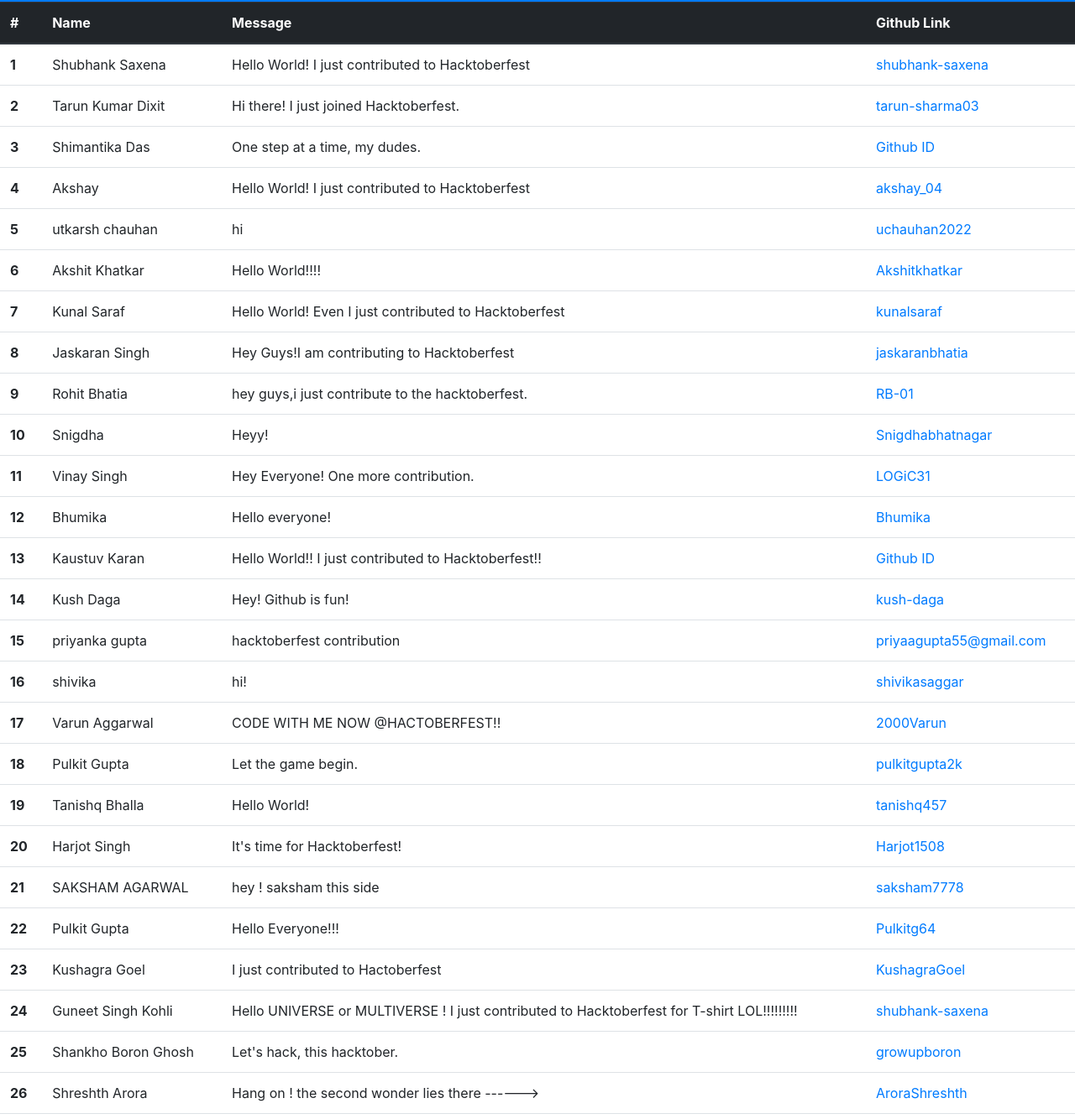
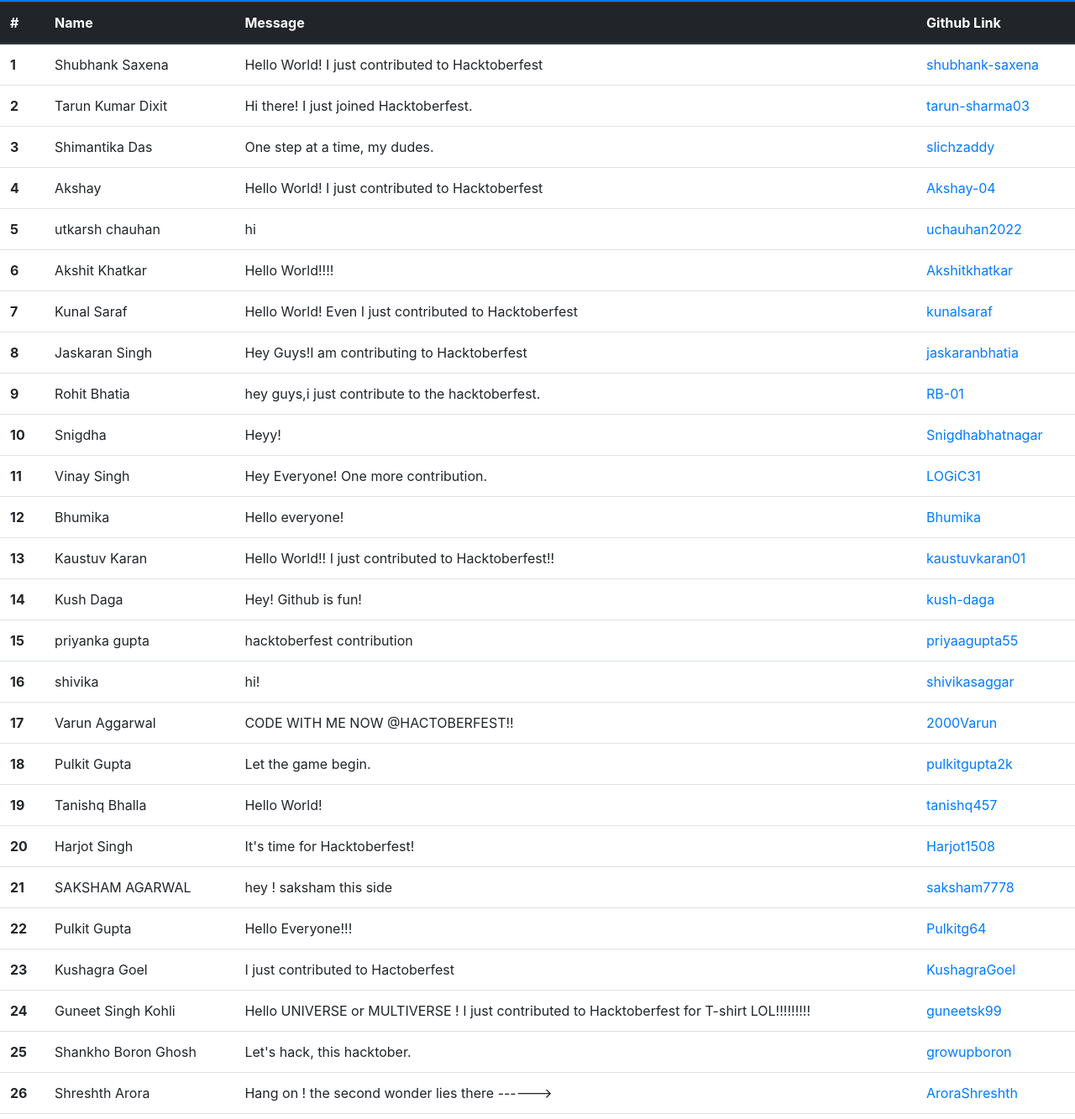
Before and after one commit to creative-computing-society/creative-computing-society.github.io, a website with bundled scripts: page index.html in a window 1280 px wide. Shown: the part 1227-2560 px from the top of the page at 84% size. Built offline with nearby package versions, Linux system fonts and the light colour scheme.

Commit message:
Update index.html (#58)
fixed some typos

```diff
--- a/index.html
+++ b/index.html
@@ -95,14 +95,14 @@
             <th scope="row">3</th>
             <td>Shimantika Das</td>
             <td>One step at a time, my dudes.</td>
-            <td><a href="https://github.com/slichzaddy">Github ID</a></td>
+            <td><a href="https://github.com/slichzaddy">slichzaddy</a></td>
           </tr>
 
           <tr>
             <th scope="row">4</th>
             <td>Akshay</td>
             <td>Hello World! I just contributed to Hacktoberfest</td>
-            <td><a href="https://github.com/Akshay-04">akshay_04</a></td>
+            <td><a href="https://github.com/Akshay-04">Akshay-04</a></td>
           </tr>
 
            <tr>
@@ -170,7 +170,7 @@
             <th scope="row">13</th>
             <td>Kaustuv Karan</td>
             <td>Hello World!! I just contributed to Hacktoberfest!!</td>
-            <td><a href="https://github.com/kaustuvkaran01">Github ID</a></td>
+            <td><a href="https://github.com/kaustuvkaran01">kaustuvkaran01</a></td>
           </tr>
 
           <tr>
@@ -183,7 +183,7 @@
             <th scope="row">15</th>
             <td>priyanka gupta</d>
             <td>hacktoberfest contribution</td>
-            <td><a href="https://github.com/priyankagupta532">priyaagupta55@gmail.com</a></td>
+            <td><a href="https://github.com/priyankagupta532">priyaagupta55</a></td>
           </tr>
 <tr>
   <th scope="row">16</th>
@@ -214,7 +214,7 @@
             <th scope="row">19</th>
             <td>Tanishq Bhalla</td>
             <td>Hello World!</td>
-            <td><a href="Github Link">tanishq457</a></td>
+            <td><a href="https://github.com/tanishq457">tanishq457</a></td>
   </tr>
 
 
@@ -258,7 +258,7 @@
 
             <td>Guneet Singh Kohli</td>
             <td>Hello UNIVERSE or MULTIVERSE ! I just contributed to Hacktoberfest for T-shirt LOL!!!!!!!!!</td>
-            <td><a href="https://github.com/guneetsk99">shubhank-saxena</a></td>
+            <td><a href="https://github.com/guneetsk99">guneetsk99</a></td>
 
 
 
@@ -398,7 +398,7 @@
            <tr>
             <th scope="row">43</th>
             <td>pallavi</td>
-            <td>want to contribute to hactoberfest</td>
+            <td>want to contribute to hacktoberfest</td>
             <td><a href="https://github.com/palgarg">palgarg</a></td>
           </tr>
 
```
